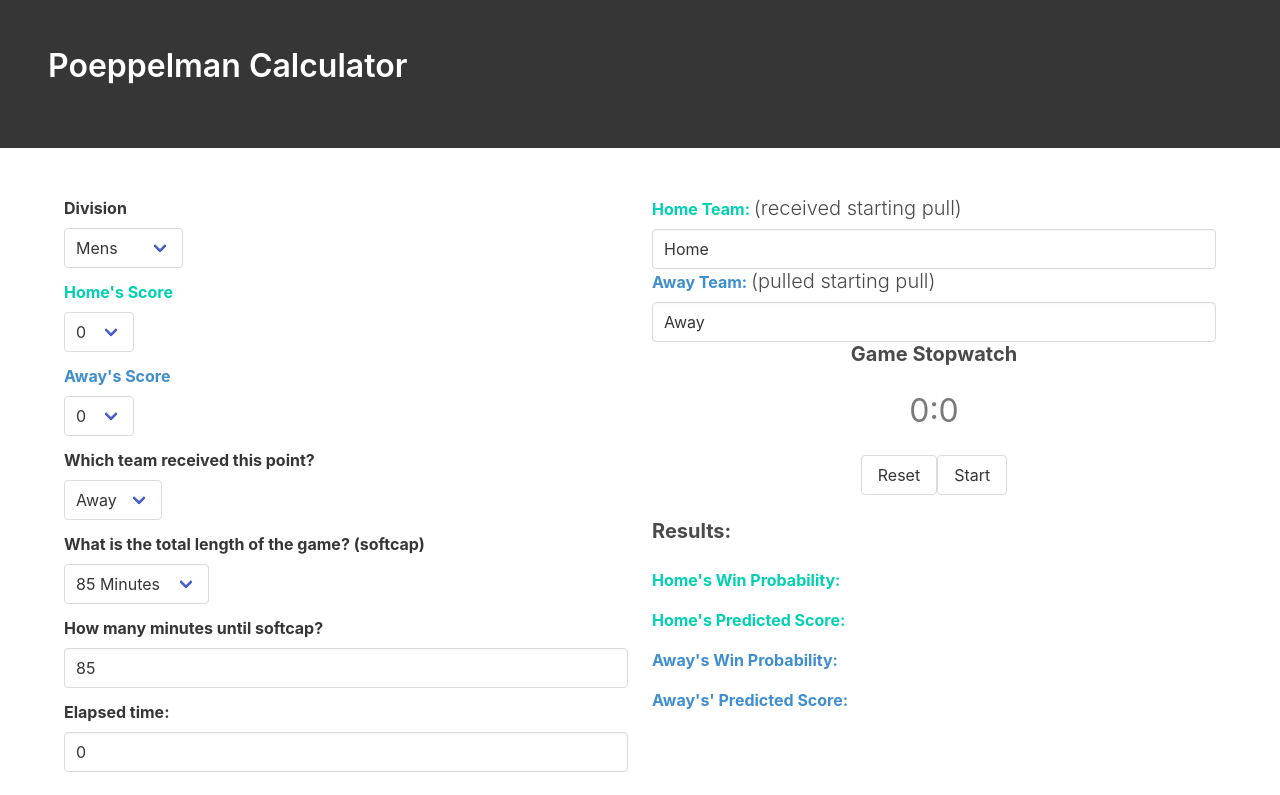
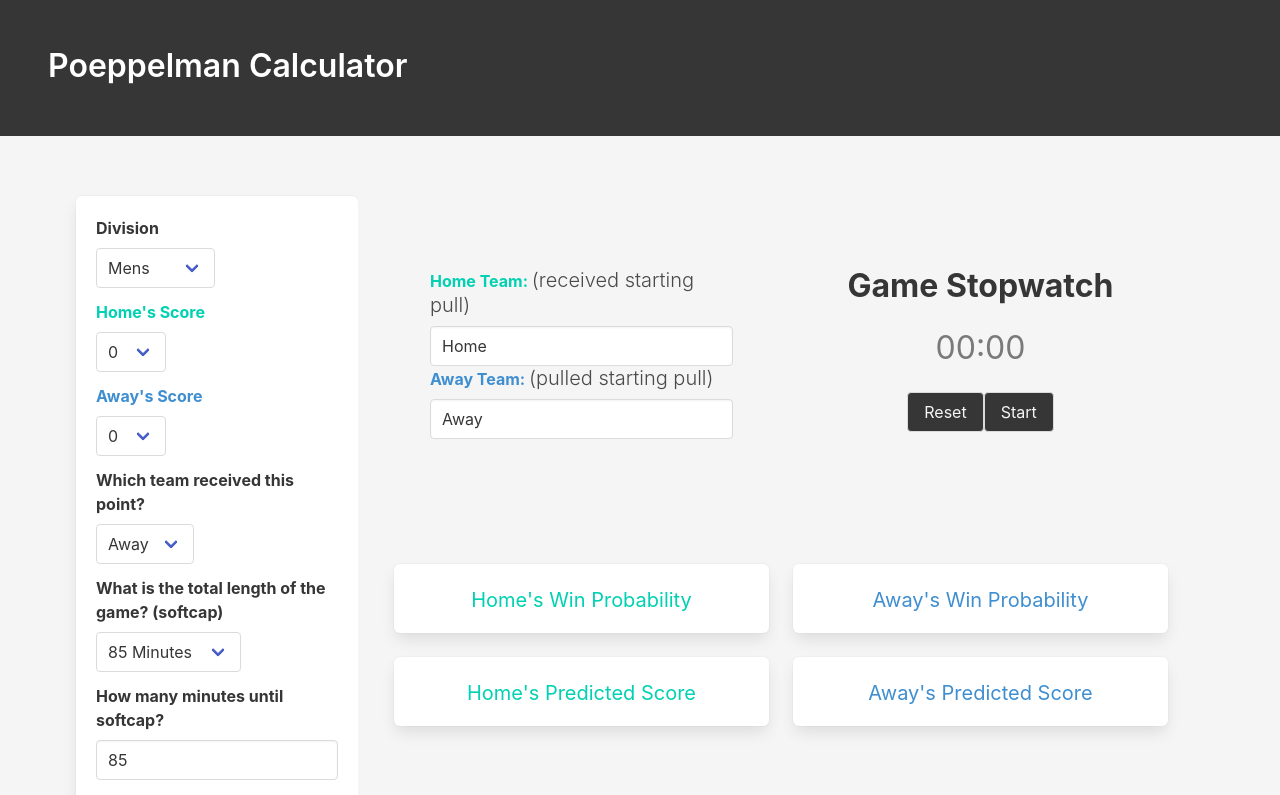
Before and after one commit to TeddyRandby/PoeppelmanFrontEnd, a React (Create React App) app: page / in a window 1280 px wide. Shown: the top 795 px of the page. Built offline with nearby package versions, Linux system fonts and the light colour scheme; no server answers.

Commit message:
Prettification and fixing the timer

```diff
--- a/src/App.js
+++ b/src/App.js
@@ -38,10 +38,10 @@ function App() {
   const [elapsedTime, setElapsedTime] = useState("0");
 
   // State monitoring seconds for the timer.
-  const [seconds, setSeconds] = useState(0);
+  const [seconds, setSeconds] = useState("00");
 
   // State monitoring minutes for the timer.
-  const [minutes, setMinutes] = useState(0);
+  const [minutes, setMinutes] = useState("00");
 
   // State monitoring the timer's status.
   const [stopwatchOn, setStopwatchOn] = useState(false);
@@ -122,11 +122,21 @@ function App() {
     let interval = null;
     if (stopwatchOn) {
       interval = setInterval(() => {
-        setSeconds(seconds => seconds + 1);
+        let sec = parseInt(seconds) + 1;
+        if (sec < 10) {
+          setSeconds("0" + sec);
+        } else {
+          setSeconds(sec);
+        }
         if (seconds >= 59) {
-          setSeconds(0);
-          setMinutes(minutes + 1);
-          setSoftCap(parseInt(softCap) -1);
+          let min = parseInt(minutes) + 1;
+          setSeconds("00");
+          if (min < 10) {
+            setMinutes("0" + min);
+          } else {
+            setMinutes(min);
+          }
+          setSoftCap(parseInt(softCap) - 1);
           setElapsedTime(parseInt(elapsedTime) + 1);
         }
       }, 1000);
@@ -227,7 +237,16 @@ function App() {
         });
     },
     // This array contains the whitelisted states which will "call" this useEffect when changed.
-    [pullScore, recScore, division, received, gameLength, softCap, elapsedTime, minutes]
+    [
+      pullScore,
+      recScore,
+      division,
+      received,
+      gameLength,
+      softCap,
+      elapsedTime,
+      minutes
+    ]
   );
 
   const content = (
@@ -239,10 +258,9 @@ function App() {
           </div>
         </div>
       </div>
-      <div className="section">
-        <div className="container">
-          <div className="columns is-multiline justify-center">
-            <div className="column">
+      <div className="tile is-ancestor has-background-light section">
+        <div className="tile is-parent container">
+          <div className="tile is-child box is-3  ">
             <React.Fragment>
               <div className="field">
                 <label className="label">Division</label>
@@ -260,7 +278,6 @@ function App() {
                   {homeTeam}'s Score
                 </label>
                 <div className="level">
-                    <div className="level-left">
                    <div className="control">
                       <div className="select">
                         <RecScoreSelector
@@ -269,8 +286,6 @@ function App() {
                         />
                       </div>
                     </div>
-                    </div>
-                    <div className="level-right">
                     <div className="control">
                       {/* <button className="button" onClick={() => setPullScore(pullScore + 1)}>
                       <FontAwesomeIcon
@@ -278,7 +293,6 @@ function App() {
                         size="2x"
                       />
                       </button> */}
-                      </div>
                     </div>
                   </div>
                 </div>
@@ -296,9 +310,7 @@ function App() {
                 </div>
               </div>
               <div className="field">
-                  <label className="label">
-                    Which team received this point?
-                  </label>
+                <label className="label">Which team received this point?</label>
                 <div className="control">
                   <div className="select">
                     <ReceivingSelector
@@ -324,9 +336,7 @@ function App() {
                 </div>
               </div>
               <div className="field">
-                  <label className="label">
-                    How many minutes until softcap?
-                  </label>
+                <label className="label">How many minutes until softcap?</label>
                 <div className="control">
                   <SoftCapSelector
                     softCap={softCap}
@@ -345,8 +355,9 @@ function App() {
               </div>
             </React.Fragment>
           </div>
-            <div className="column">
-              <div className="container">
+          <div className="tile is-parent is-vertical container has-background-light">
+            <div className="tile is-parent">
+              <div className="tile is-child section">
                 <React.Fragment>
                   <label className="label has-text-primary">
                     Home Team:{" "}
@@ -374,10 +385,11 @@ function App() {
                   </div>
                 </React.Fragment>
               </div>
-              <h1 className="subtitle has-text-centered has-text-weight-bold">
+              <div class="tile is-child section">
+                <h1 className="title has-text-centered has-text-weight-bold">
                   Game Stopwatch
                 </h1>
-              <div className="content has-text-centered">
+                <div className=" has-text-centered">
                   <React.Fragment>
                     <Stopwatch
                       seconds={seconds}
@@ -385,11 +397,11 @@ function App() {
                       stopwatchOn={stopwatchOn}
                     />
                   </React.Fragment>
-                <button className="button" onClick={stopwatchResetHandler}>
+                  <button className="button has-background-dark has-text-light" onClick={stopwatchResetHandler}>
                     Reset
                   </button>
                   <button
-                  className={`button button-primary button-primary-${
+                    className={`button has-background-dark has-text-light button-primary-${
                       stopwatchOn ? "active" : "inactive"
                     }`}
                     onClick={stopwatchOnHandler}
@@ -397,32 +409,44 @@ function App() {
                     {stopwatchOn ? "Pause" : "Start"}
                   </button>
                 </div>
-              <h2 className="subtitle has-text-weight-bold">Results:</h2>
-              <div className="container">
-                <div className="content">
-                  <p className="has-text-primary has-text-weight-bold">
-                    {homeTeam}'s Win Probability: {apiResponse.RecTeam_Win_Prob}{" "}
-                  </p>
-                  <p className="has-text-primary has-text-weight-bold">
-                    {homeTeam}'s Predicted Score:{" "}
-                    {apiResponse.RecTeam_Avg_Score}{" "}
-                  </p>
-                  <p className="has-text-info has-text-weight-bold">
-                    {awayTeam}'s Win Probability:{" "}
-                    {apiResponse.PullTeam_Win_Prob}{" "}
-                  </p>
-                  <p className="has-text-info has-text-weight-bold">
-                    {awayTeam}'s' Predicted Score:{" "}
-                    {apiResponse.PullTeam_Avg_Score}{" "}
-                  </p>
+              </div>
+            </div>
+
+            <div class="tile is-parent ">
+              <div className="tile is-parent is-child is-vertical">
+                <div className="tile has-text-centered is-child box">
+                  <div className="title has-text-primary"> {apiResponse.RecTeam_Win_Prob} </div>
+                  <div className="subtitle has-text-primary">
+                    {homeTeam}'s Win Probability
+                  </div>
+                </div>
+
+                <div className="tile has-text-centered is-child box">
+                  <div className="title has-text-primary"> {apiResponse.RecTeam_Avg_Score} </div>
+                  <div className="subtitle has-text-primary">
+                    {homeTeam}'s Predicted Score
+                  </div>
+                </div>
+              </div>
+              <div className="tile is-parent is-child is-vertical">
+              <div className="tile has-text-centered is-child box">
+                  <div className="title has-text-info"> {apiResponse.PullTeam_Win_Prob} </div>
+                  <div className="subtitle has-text-info">
+                    {awayTeam}'s Win Probability
+                  </div>
+                </div>
+                <div className="tile has-text-centered is-child box">
+                  <div className="title has-text-info"> {apiResponse.PullTeam_Avg_Score} </div>
+                  <div className="subtitle has-text-info">
+                    {awayTeam}'s Predicted Score
                   </div>
                 </div>
               </div>
             </div>
           </div>
         </div>
-
-      <div className="footer">
+      </div>
+      <div className="footer has-background-white">
         <div className="content has-text-centered">
           React App Programming: Teddy Randby, Monte Carlo Programming (R):
           Craig Poeppleman, Concept: Charles Kerr
--- a/src/components/ReceivingSelector.js
+++ b/src/components/ReceivingSelector.js
@@ -5,11 +5,11 @@ function ReceivingSelector (props) {
 
   const content = (
     <select onChange={props.onReceivingUpdate} value={props.startedReceiving}>
-      <option key="pull" value={"0"}>
+      <option key="pull" value={"1"}>
         {props.awayTeam}
       </option>
 
-      <option key="rec" value={"1"}>
+      <option key="rec" value={"0"}>
         {props.homeTeam}
       </option>
     </select>
```
Lines whose indentation alone changed are shown as unchanged.
